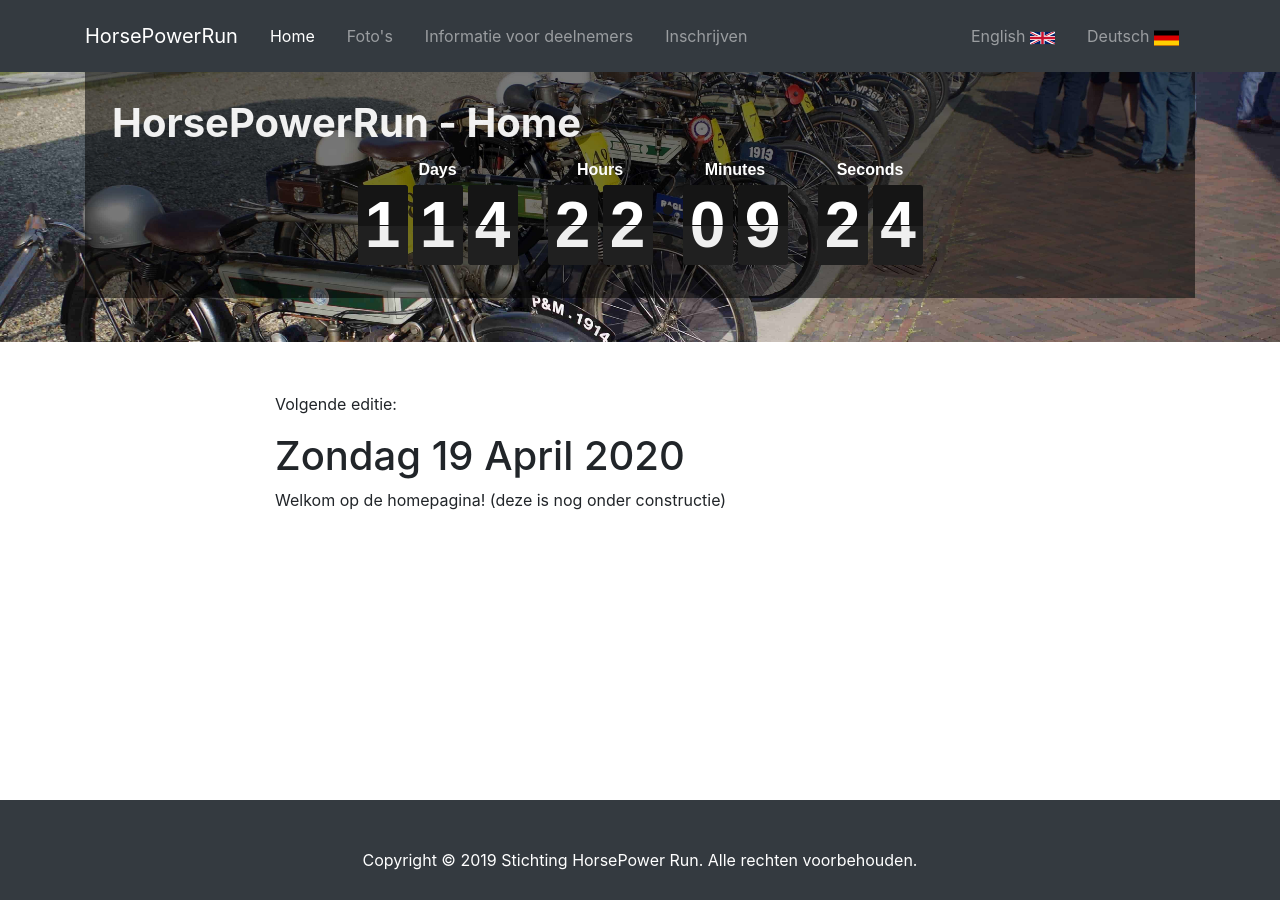
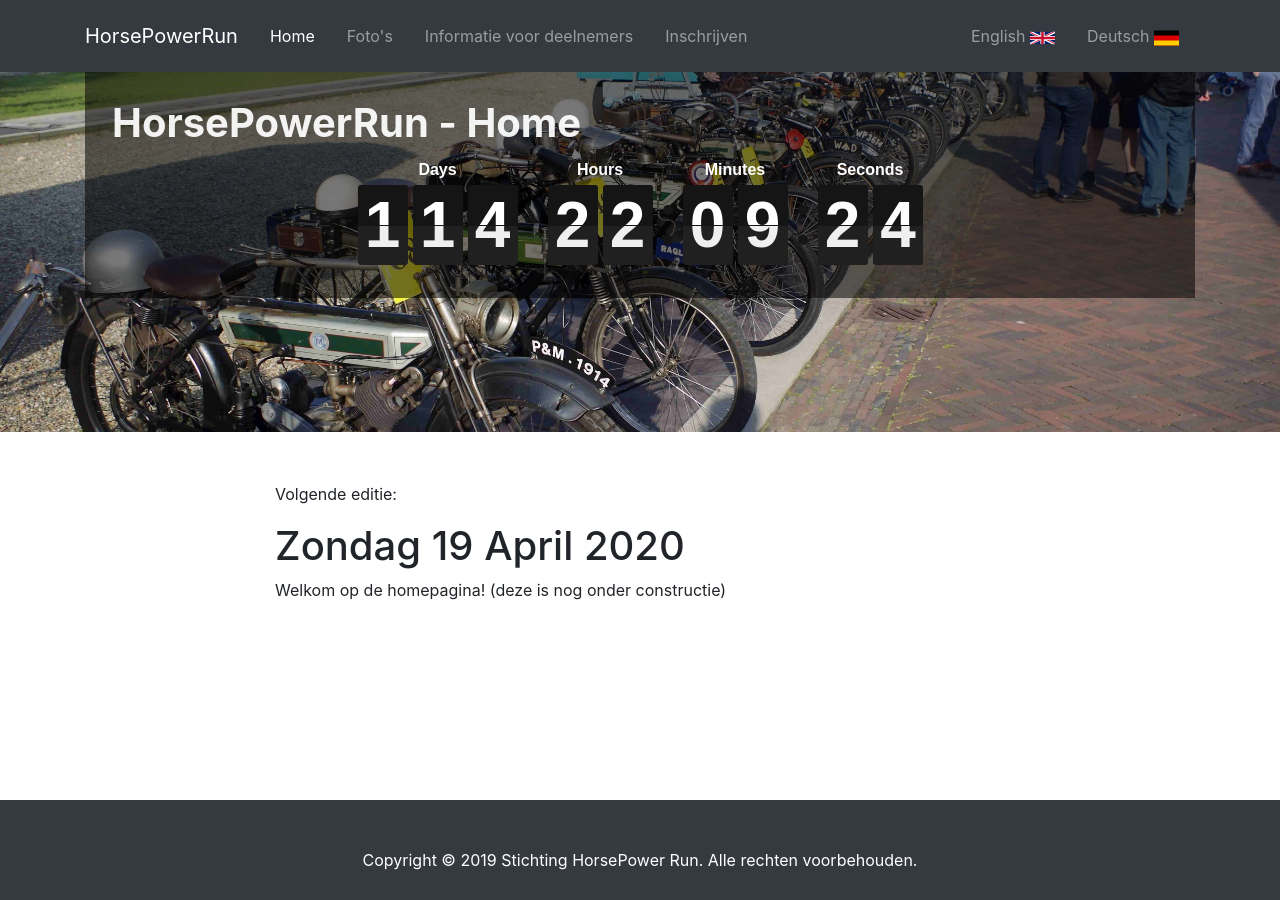
Before and after one commit to nielshuman/HorsePowerRun, a Jekyll site: the page built from nl/index.md, in a window 1280 px wide. Built offline with Jekyll 4.4.1, drawn with Linux system fonts in a browser that asks for light colours.

Commit message:
Update nl-title.html

```diff
--- a/_layouts/nl-title.html
+++ b/_layouts/nl-title.html
@@ -11,7 +11,7 @@
   </head>
   <body>
     {% include header.html %}
-    <div id="banner" style="height:30vh;">
+    <div id="banner">
       <div class="container">
         <div id="header_content" class="align-items-center">
           <h1 class="text white font-weight-bold">{{site.title}} - {{page.title}}</h1>
```
